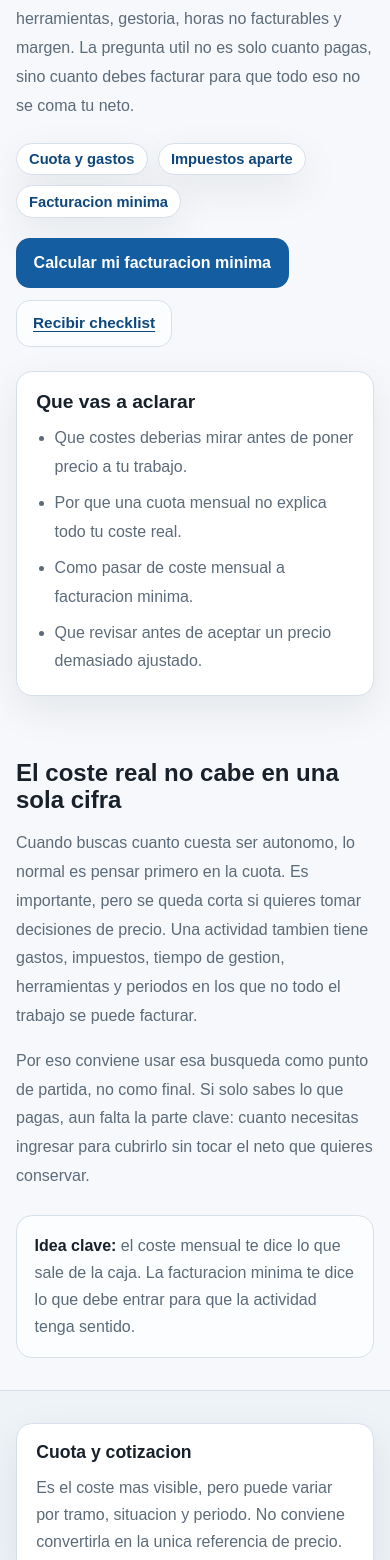
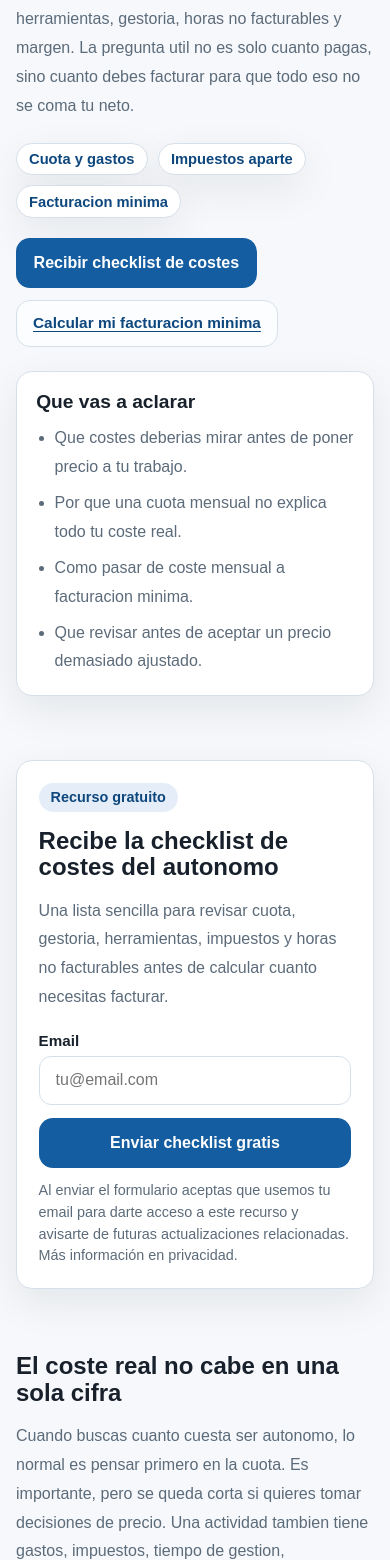
Before and after one commit to djimenezm/neto-autonomo, a Next.js app: page /cuanto-cuesta-ser-autonomo in a window 390 px wide. Shown: the part 440-2000 px from the top of the page. Built offline with nearby package versions, Linux system fonts and the light colour scheme.

Commit message:
Improve cost landing lead capture

```diff
--- a/app/cuanto-cuesta-ser-autonomo/page.tsx
+++ b/app/cuanto-cuesta-ser-autonomo/page.tsx
@@ -158,12 +158,12 @@ export default function CuantoCuestaSerAutonomoPage() {
               <span className="hero-badge">Facturacion minima</span>
             </div>
             <div className="guide-cta">
-              <Link href={calculatorHref} className="primary-button">
+              <a href="#costes-kit" className="primary-button">
+                Recibir checklist de costes
+              </a>
+              <Link href={calculatorHref} className="link-button">
                 Calcular mi facturacion minima
               </Link>
-              <a href="#costes-kit" className="link-button">
-                Recibir checklist
-              </a>
             </div>
           </div>
 
@@ -176,6 +176,17 @@ export default function CuantoCuestaSerAutonomoPage() {
               <li>Que revisar antes de aceptar un precio demasiado ajustado.</li>
             </ul>
           </aside>
+        </div>
+      </section>
+
+      <section className="section" id="costes-kit">
+        <div className="container">
+          <LeadMagnetForm
+            source="cuanto-cuesta-ser-autonomo"
+            title="Recibe la checklist de costes del autonomo"
+            description="Una lista sencilla para revisar cuota, gestoria, herramientas, impuestos y horas no facturables antes de calcular cuanto necesitas facturar."
+            buttonLabel="Enviar checklist gratis"
+          />
         </div>
       </section>
 
@@ -278,17 +289,6 @@ export default function CuantoCuestaSerAutonomoPage() {
         </div>
       </section>
 
-      <section className="section" id="costes-kit">
-        <div className="container">
-          <LeadMagnetForm
-            source="cuanto-cuesta-ser-autonomo"
-            title="Recibe una checklist para revisar costes y tarifa"
-            description="Te enviamos el kit gratuito para revisar si tus costes, cuota, horas e impuestos estan bien reflejados antes de aceptar una tarifa o enviar un presupuesto."
-            buttonLabel="Quiero revisar mis costes"
-          />
-        </div>
-      </section>
-
       <section className="section alt" aria-labelledby="cuanto-cuesta-faq-title">
         <div className="container text-block">
           <h2 id="cuanto-cuesta-faq-title">Preguntas frecuentes</h2>
--- a/app/globals.css
+++ b/app/globals.css
@@ -174,6 +174,10 @@ h3 {
 
 .section {
   padding: 2rem 0;
+}
+
+#costes-kit {
+  scroll-margin-top: 5rem;
 }
 
 .section-lead {
@@ -822,6 +826,10 @@ select[aria-invalid='true'] {
 }
 
 @media (max-width: 900px) {
+  #costes-kit {
+    scroll-margin-top: 8rem;
+  }
+
   .hero-grid {
     grid-template-columns: 1fr;
   }
```
Also changed, not shown: 1 other file (tests, documents, lock files or other folders).
